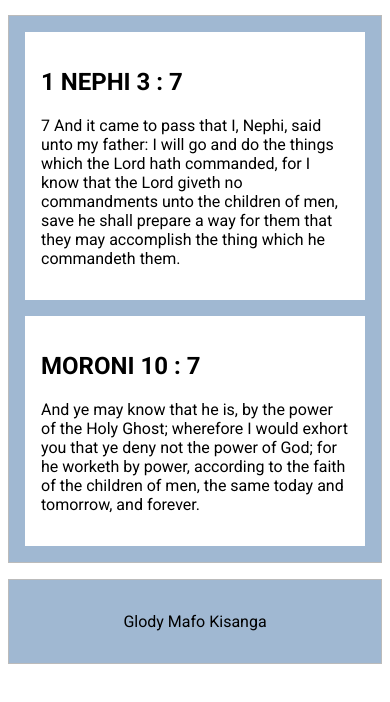
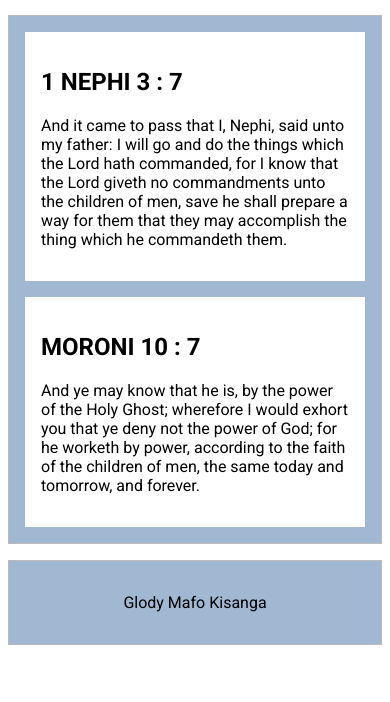
Before and after one commit to GlodyMafo/wdd131, a plain HTML site: page week02/media-query.html in a window 390 px wide. Shown: the part 132-834 px from the top of the page. Drawn offline with Linux system fonts and the light colour scheme.

Commit message:
week 2 media query

```diff
--- a/week02/media-query.html
+++ b/week02/media-query.html
@@ -24,7 +24,7 @@
     <main>
         <section>
             <h2> 1 NEPHI 3 : 7</h2>
-            <p> 7 And it came to pass that I, Nephi, said unto my father: I will go and do the things which the Lord
+            <p> And it came to pass that I, Nephi, said unto my father: I will go and do the things which the Lord
                 hath commanded, for I know that the Lord giveth no commandments unto the children of men, save he shall
                 prepare a way for them that they may accomplish the thing which he commandeth them.</p>
         </section>
```
